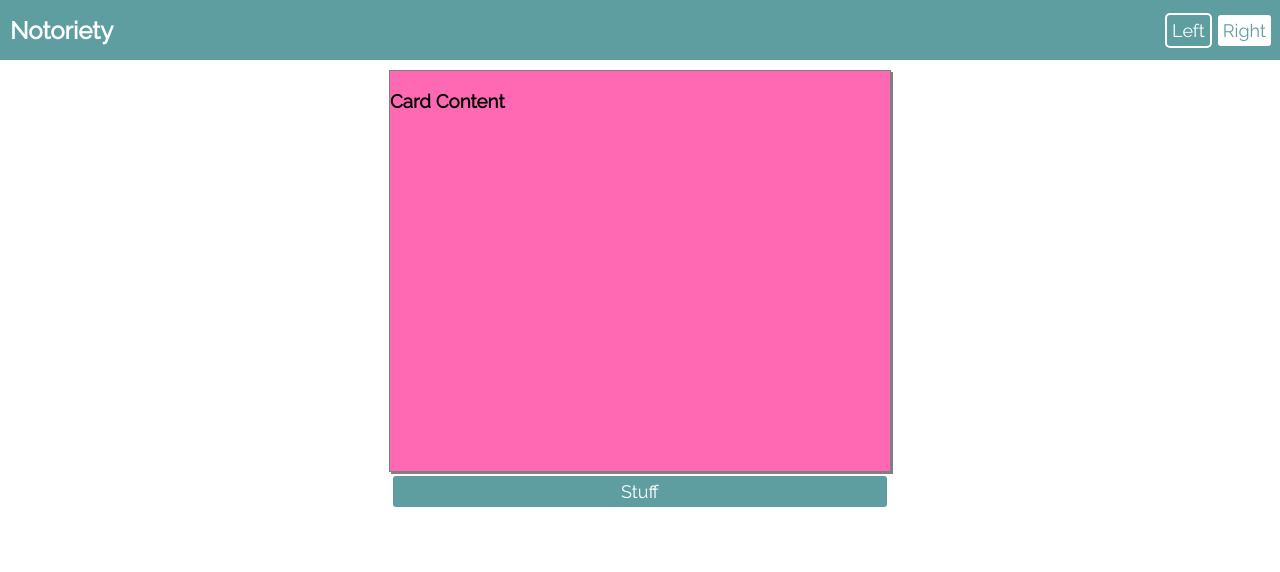
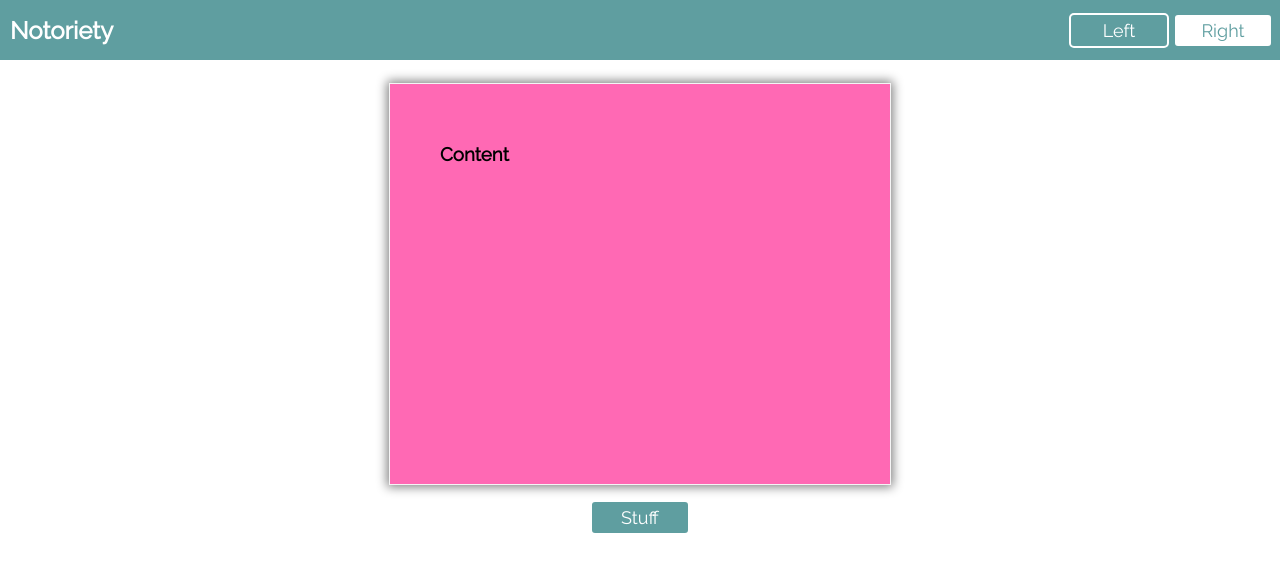
Before and after one commit to taylorpapke/notoriety, a React (Create React App) app in the folder client/: page / in a window 1280 px wide. Shown: the top 572 px of the page. Built offline with nearby package versions, Linux system fonts and the light colour scheme.

Commit message:
add notecard layout

```diff
--- a/client/src/components/Button/Button.css
+++ b/client/src/components/Button/Button.css
@@ -12,7 +12,7 @@ button {
 .button-common {
   padding: 5px 5px;
   margin: 2px;
-  width: 100%;
+  width: 100px;
   text-align: center;
   text-decoration: none;
   display: inline-block;
--- a/client/src/components/Card/Card.css
+++ b/client/src/components/Card/Card.css
@@ -1,7 +1,23 @@
+.flashcard-wrapper {
+  height: 60vh;
+  display: flex;
+  flex-direction: column;
+  align-items: center;
+  justify-content: space-evenly;
+}
+
 .card-surface {
   height: 400px;
   width: 500px;
-  border: grey 1px solid;
-  box-shadow: grey 2px 2px;
+  border:whitesmoke 1px solid;
+  box-shadow: 0 0 10px 2px grey;
   background-color: hotpink;
+  display: flex;
+  justify-content: space-around;
+  align-items: center;
 }
+
+.card-content {
+  height: 80%;
+  width: 80%;
+}
--- a/client/src/components/Card/Card.jsx
+++ b/client/src/components/Card/Card.jsx
@@ -1,16 +1,18 @@
-import React from 'react';
-import Button from '../Button/Button';
-import './Card.css';
+import React from "react"
+import Button from "../Button/Button"
+import "./Card.css"
 
 const Card = () => {
   return (
     <div className="flashcard-wrapper">
       <div className="card-surface">
-        <h3>Card Content</h3>
+        <div className="card-content">
+          <h3>Content</h3>
+        </div>
       </div>
       <Button buttonStyle="primary">Stuff</Button>
     </div>
-  );
-};
+  )
+}
 
 export default Card
```
Also changed, not shown: client/package.json (+9 -1 lines), client/src/components/Button/Button.jsx (+11 -6 lines), 1 other file (tests, documents, lock files or other folders).
